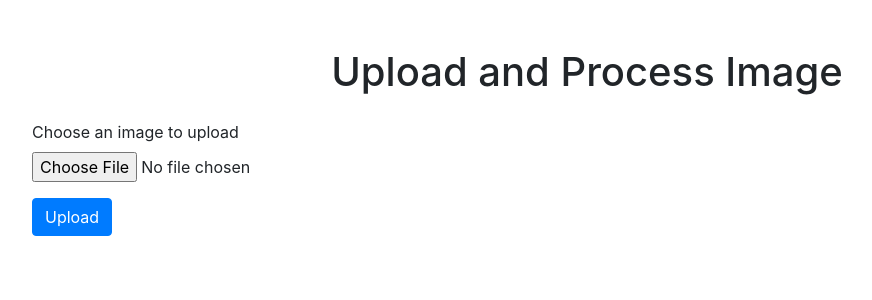
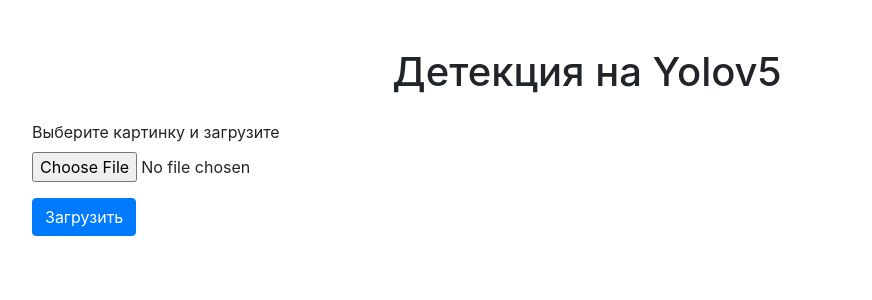
Before and after one commit to JohnSili/petridish_segment, a Flask app: page / in a window 1280 px wide. Shown: the top 300 px of the page, without its empty margins (53-925 px from the left). Run offline with Flask 3, Linux system fonts and the light colour scheme; some libraries are stand-ins or nearby versions.

Commit message:
Update index.html

```diff
--- a/templates/index.html
+++ b/templates/index.html
@@ -9,28 +9,25 @@
 </head>
 <body>
     <div class="container mt-5">
-        <h1 class="text-center">Upload and Process Image</h1>
+        <h1 class="text-center">Детекция на Yolov5</h1>
         <form method="post" enctype="multipart/form-data" class="mt-4">
             <div class="form-group">
-                <label for="file">Choose an image to upload</label>
+                <label for="file">Выберите картинку и загрузите</label>
                 <input type="file" name="file" class="form-control-file" id="file">
             </div>
-            <button type="submit" class="btn btn-primary">Upload</button>
+            <button type="submit" class="btn btn-primary">Загрузить</button>
         </form>
 
         {% if uploaded_file and processed_image_url %}
             <div class="row mt-5">
                 <div class="col-md-6">
-                    <h2>Original Image:</h2>
-                    <img src="{{ url_for('uploaded_file', filename=uploaded_file) }}" alt="Original Image" class="img-fluid">
+                    <h2>Оригинал:</h2>
+                    <img src="{{ url_for('uploaded_file', filename=uploaded_file) }}" alt="Оригинал" class="img-fluid">
                 </div>
                 <div class="col-md-6">
-                    <h2>Processed Image:</h2>
-                    <img src="{{ processed_image_url }}" alt="Processed Image" class="img-fluid">
-                    <p class="mt-3">Number of Bacterias: {{ bacteria_count }}</p>
-                    {% if fungi_count %}
-                        <p>Number of Fungis: {{ fungi_count }}</p>
-                    {% endif %}
+                    <h2>Результат:</h2>
+                    <img src="{{ processed_image_url }}" alt="Результат" class="img-fluid">
+                    <p class="mt-3">Число бактерий: {{ bacteria_count + fungi_count }}</p>
                 </div>
             </div>
         {% elif uploaded_file %}
```
